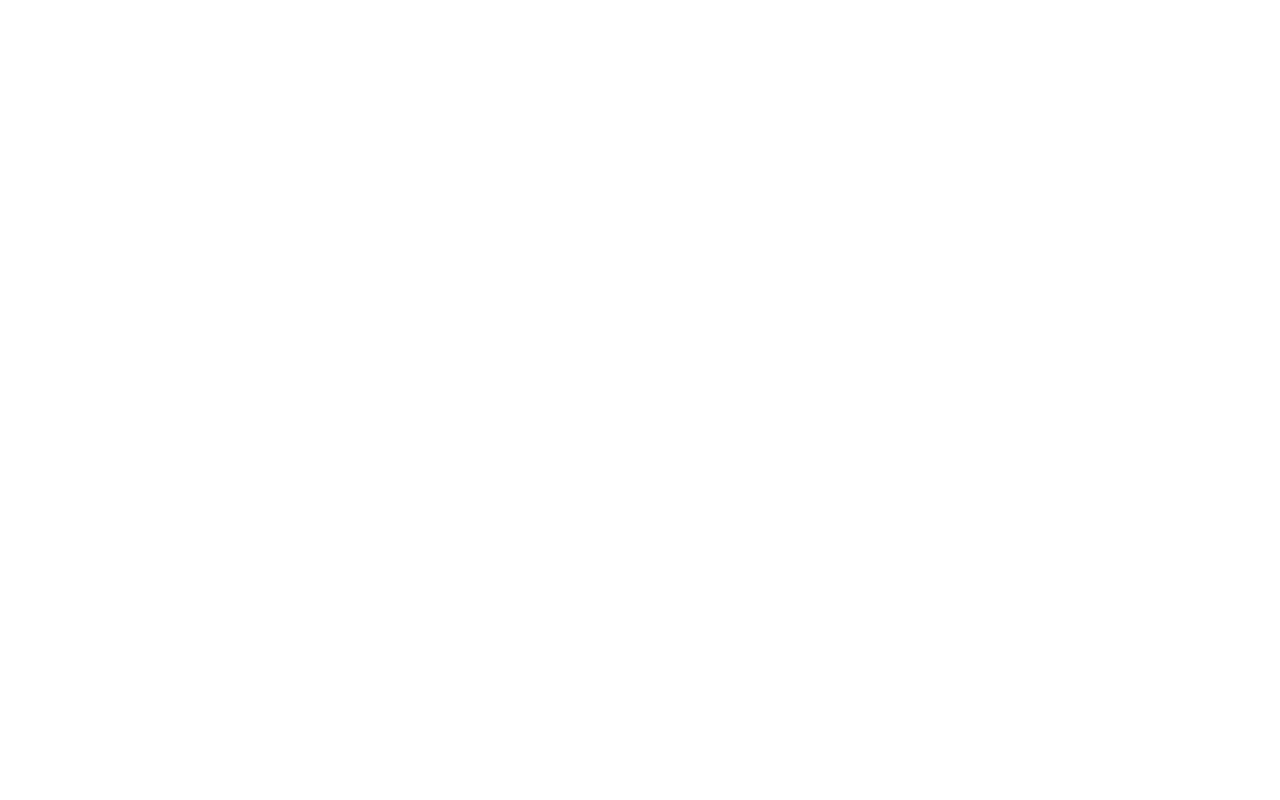
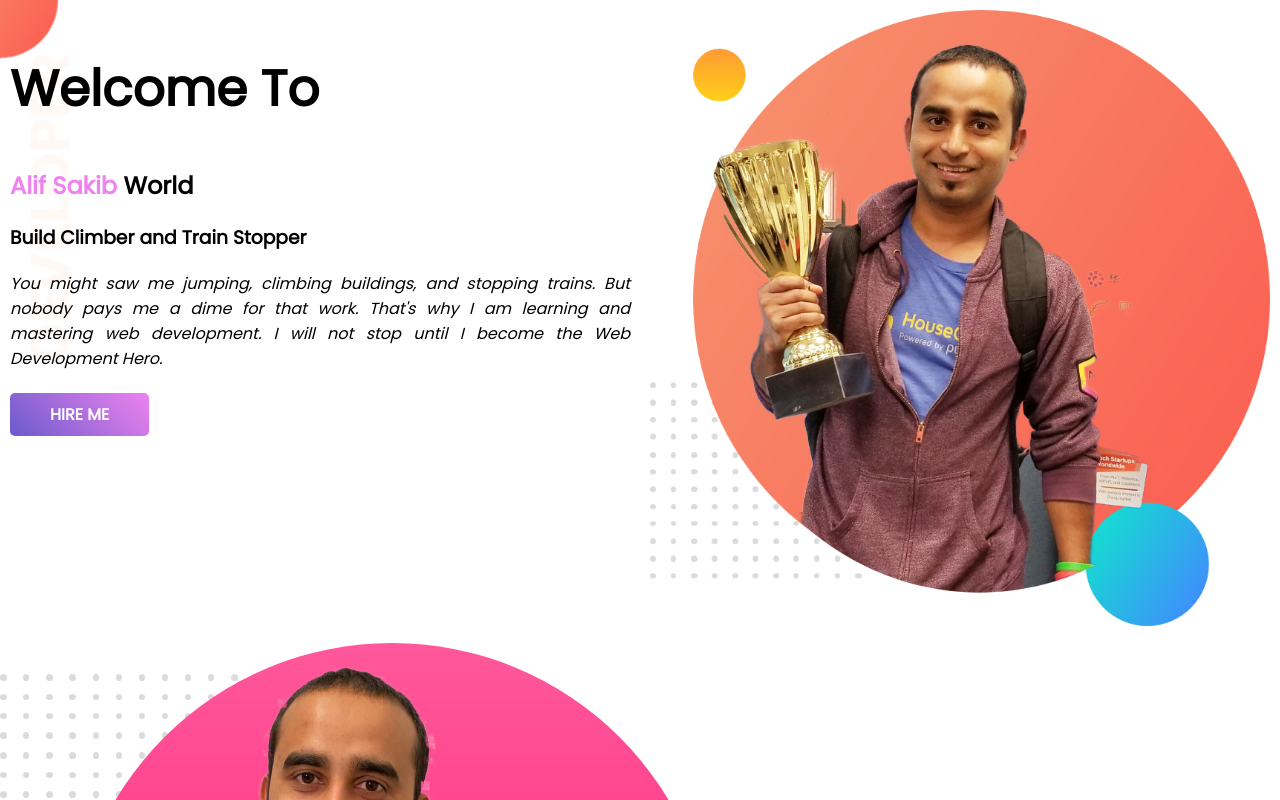
Before and after one commit to AlifSakib/dev-portfolio, a plain HTML site: page index.html in a window 1280 px wide. Shown: the top 800 px of the page. Drawn offline with Linux system fonts and the light colour scheme.

Commit message:
secound  commit

```diff
--- a/index.html
+++ b/index.html
@@ -4,8 +4,57 @@
     <meta charset="UTF-8" />
     <meta http-equiv="X-UA-Compatible" content="IE=edge" />
     <meta name="viewport" content="width=device-width, initial-scale=1.0" />
+    <link rel="preconnect" href="https://fonts.googleapis.com" />
+    <link rel="preconnect" href="https://fonts.gstatic.com" crossorigin />
+    <link
+      href="https://fonts.googleapis.com/css2?family=Poppins&display=swap"
+      rel="stylesheet"
+    />
     <link rel="stylesheet" href="style.css" />
+    <link rel="icon" href="/images/fav-icon.png" />
     <title>Alif Sakib Portfolio</title>
   </head>
-  <body></body>
+  <body>
+    <section class="top-header">
+      <div class="half-width">
+        <h1>Welcome To</h1>
+        <h2><span class="heading-color">Alif Sakib</span> World</h2>
+        <h3>Build Climber and Train Stopper</h3>
+        <p>
+          You might saw me jumping, climbing buildings, and stopping trains. But
+          nobody pays me a dime for that work. That's why I am learning and
+          mastering web development. I will not stop until I become the Web
+          Development Hero.
+        </p>
+
+        <a
+          class="hire-me"
+          target="_blank"
+          href="https://www.linkedin.com/in/alif-sakib-224002207/"
+          >HIRE ME</a
+        >
+      </div>
+      <div class="half-width">
+        <img src="/images/jhankar.png" alt="Pictire of the Owner" />
+      </div>
+    </section>
+
+    <section>
+      <div>
+        <img src="/images/jhankar2.png" alt="This is also te owner pic" />
+      </div>
+      <div>
+        <h1>Dream Big</h1>
+        <h3>Become a web developer</h3>
+        <p>
+          I already learned the basic HTML and CSS. I can build any simple
+          website. I can even teach my grandma how to make simple website. My
+          goal is to build 3 websites and learn advanced topics.
+        </p>
+        <a href="https://www.linkedin.com/in/alif-sakib-224002207/"
+          >DOWNLOAD RESUME</a
+        >
+      </div>
+    </section>
+  </body>
 </html>
--- a/style.css
+++ b/style.css
@@ -0,0 +1,42 @@
+body {
+  font-family: "Poppins", sans-serif;
+  margin: 0;
+}
+.heading-color {
+  color: violet;
+}
+
+.top-header h1 {
+  font-size: 50px;
+}
+.top-header p {
+  font-style: italic;
+  text-align: justify;
+  padding-bottom: 15px;
+}
+.top-header a:hover {
+  background: linear-gradient(45deg, lightsalmon, tomato);
+}
+
+.top-header {
+  background-image: url(/images/top-banner.png);
+  background-repeat: no-repeat;
+  display: flex;
+}
+
+.half-width {
+  width: 50%;
+  padding: 10px;
+}
+.half-width img {
+  width: 100%;
+}
+
+.hire-me {
+  text-decoration: none;
+  color: white;
+  font-weight: 700;
+  background: linear-gradient(45deg, slateblue, violet);
+  padding: 10px 40px;
+  border-radius: 5px;
+}
```
Also changed, not shown: images/jhankar.png (added), images/jhankar2.png (added).
